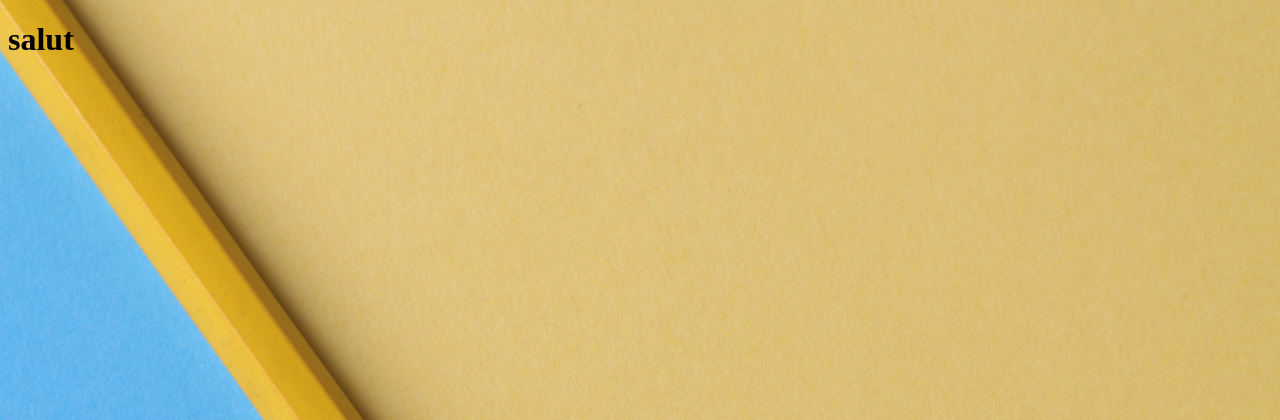
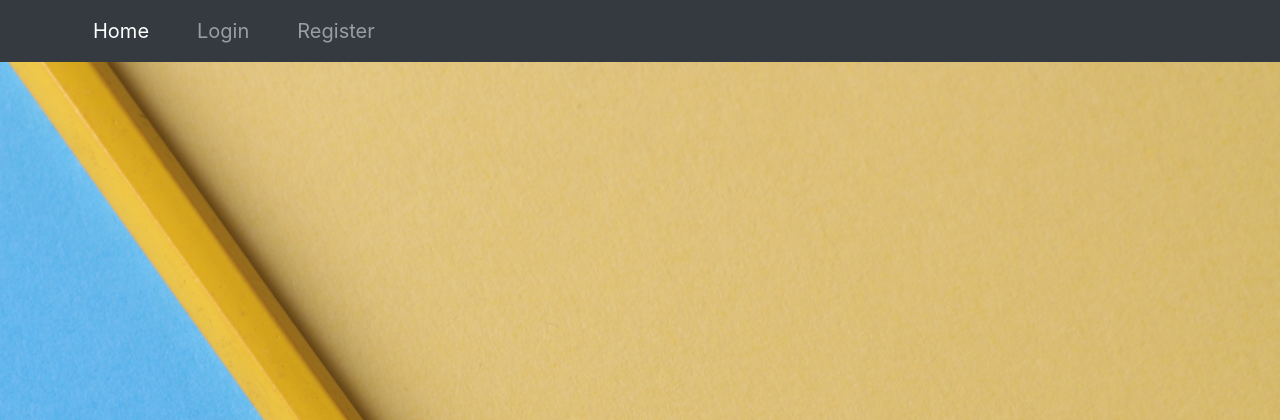
Before and after one commit to Elisei123/Program_Mancarea_Favorita, a Django app: page / in a window 1280 px wide. Shown: the top 420 px of the page. Run offline with Django 3.2, Linux system fonts and the light colour scheme; some libraries are stand-ins or nearby versions.

Commit message:
Create a main page

```diff
--- a/eat_smart/templates/home.html
+++ b/eat_smart/templates/home.html
@@ -1,12 +1,16 @@
-{% load static %}
+{% load static  %}
 
-<!DOCTYPE html>
+<!doctype html>
 <html lang="en">
   <head>
-    <meta charset="UTF-8">
-    <meta name="viewport" content="width=device-width, initial-scale=1.0">
-    <meta http-equiv="X-UA-Compatible" content="ie=edge">
-    <title>Document</title>
+    <!-- Required meta tags -->
+    <meta charset="utf-8">
+    <meta name="viewport" content="width=device-width, initial-scale=1, shrink-to-fit=no">
+
+    <!-- Bootstrap CSS -->
+    <link rel="stylesheet" href="https://stackpath.bootstrapcdn.com/bootstrap/4.3.1/css/bootstrap.min.css" integrity="sha384-ggOyR0iXCbMQv3Xipma34MD+dH/1fQ784/j6cY/iJTQUOhcWr7x9JvoRxT2MZw1T" crossorigin="anonymous">
+
+    <title>Hello, world!</title>
 
     <style>
 
@@ -17,10 +21,45 @@ body{
     background-size: cover;
     }
 
+    .navbar-expand-lg .navbar-nav .nav-link {
+    padding-right: 2.5rem;
+    padding-left: .5rem;
+    font-size: 20px;
+    }
+
+
+
     </style>
-
   </head>
   <body>
-    <h1>salut</h1>
+
+        <nav class="navbar navbar-expand-lg navbar-dark bg-dark">
+            <div class="container">
+                <button class="navbar-toggler" type="button" data-toggle="collapse" data-target="#navbarText" aria-controls="navbarText" aria-expanded="false" aria-label="Toggle navigation">
+                  <span class="navbar-toggler-icon"></span>
+                </button>
+                <div class="collapse navbar-collapse" id="navbarText">
+                  <ul class="navbar-nav mr-auto">
+                    <li class="nav-item active">
+                        <!-- To active the light use 'active' -->
+                      <a class="nav-link" href="#">Home</a>
+                    </li>
+                    <li class="nav-item">
+                      <a class="nav-link" href="#">Login</a>
+                    </li>
+                    <li class="nav-item">
+                      <a class="nav-link" href="#">Register</a>
+                    </li>
+                  </ul>
+                </div>
+            </div>
+              </nav>
+
+
+    <!-- Optional JavaScript -->
+    <!-- jQuery first, then Popper.js, then Bootstrap JS -->
+    <script src="https://code.jquery.com/jquery-3.3.1.slim.min.js" integrity="sha384-q8i/X+965DzO0rT7abK41JStQIAqVgRVzpbzo5smXKp4YfRvH+8abtTE1Pi6jizo" crossorigin="anonymous"></script>
+    <script src="https://cdnjs.cloudflare.com/ajax/libs/popper.js/1.14.7/umd/popper.min.js" integrity="sha384-UO2eT0CpHqdSJQ6hJty5KVphtPhzWj9WO1clHTMGa3JDZwrnQq4sF86dIHNDz0W1" crossorigin="anonymous"></script>
+    <script src="https://stackpath.bootstrapcdn.com/bootstrap/4.3.1/js/bootstrap.min.js" integrity="sha384-JjSmVgyd0p3pXB1rRibZUAYoIIy6OrQ6VrjIEaFf/nJGzIxFDsf4x0xIM+B07jRM" crossorigin="anonymous"></script>
   </body>
 </html>
```
Lines whose indentation alone changed are shown as unchanged.
